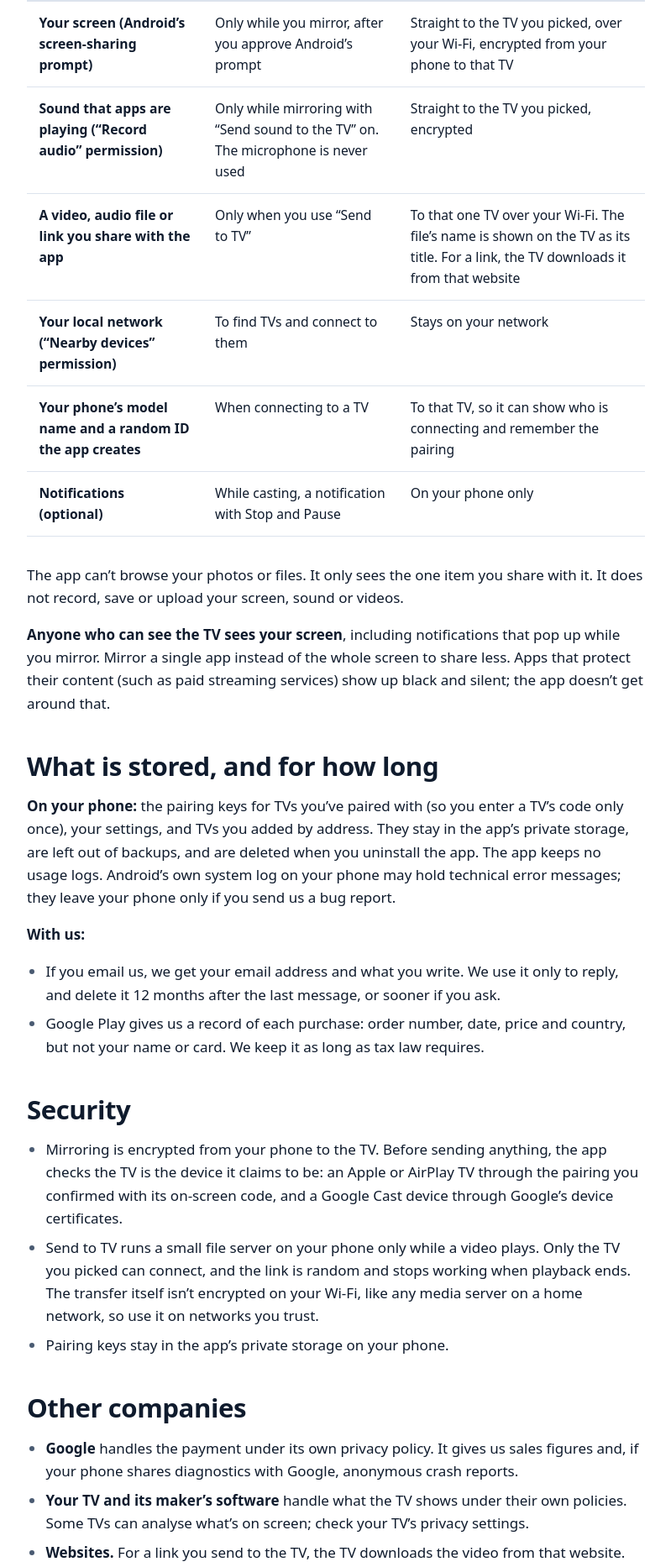
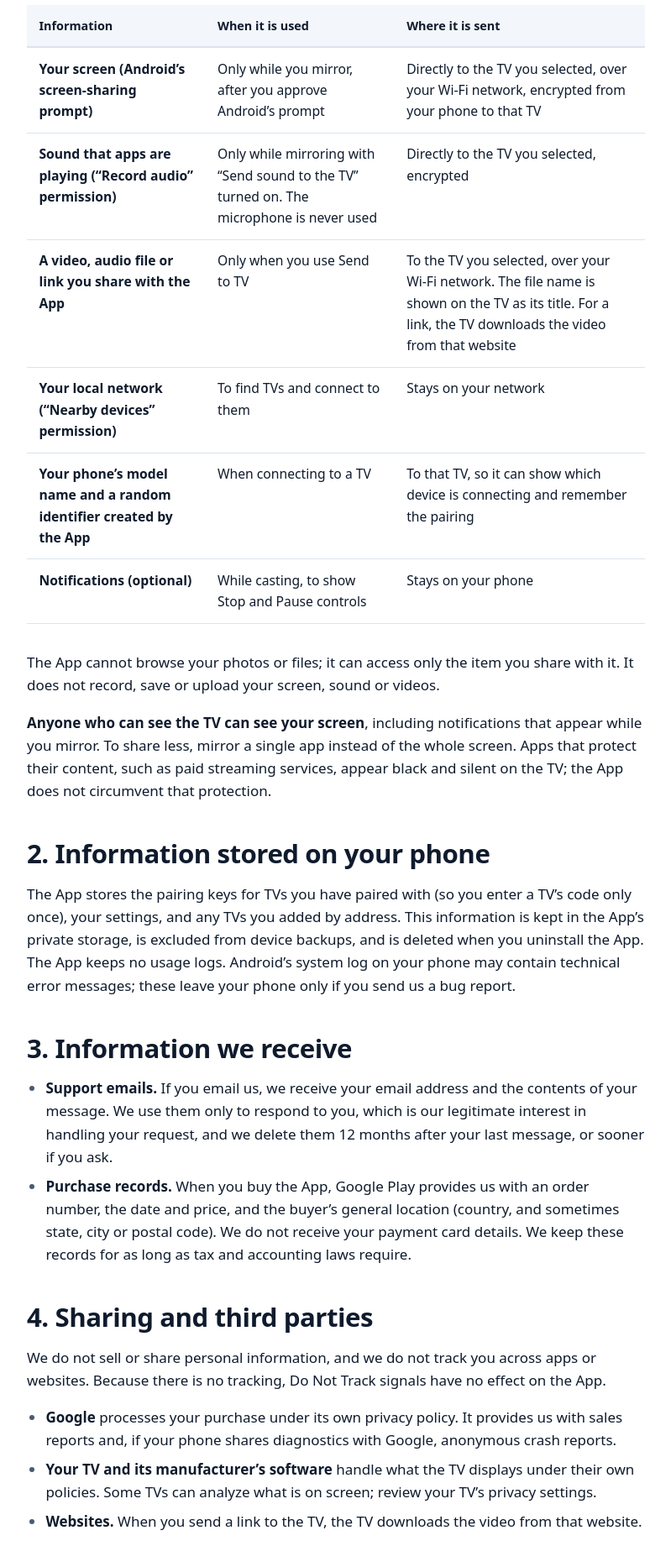
Before and after one commit to joza-solutions/casterplus-website, a plain HTML site: page out/privacy/index.html in a window 1280 px wide. Shown: the part 724-2590 px from the top of the page at 84% size, without its empty margins (48-847 px from the left). Drawn offline with Linux system fonts and the light colour scheme.

Commit message:
build: update website assets

```diff
--- a/out/privacy/index.html
+++ b/out/privacy/index.html
@@ -49,7 +49,7 @@
       <div class="wrap">
         <p class="eyebrow">Caster Plus</p>
         <h1>Privacy Policy</h1>
-        <p><em>Effective <time datetime="2026-10-03">October 3, 2026</time></em></p>
+        <p><em>Effective <time datetime="2026-10-04">October 4, 2026</time></em></p>
       </div>
     </div>
   </div>
@@ -57,106 +57,110 @@
   <main id="main" class="doc">
     <div class="wrap">
       <article class="prose">
-        <p>Caster Plus is an Android app made by Joza Solutions LLC (“we”). It mirrors your phone’s screen and sound to a TV you choose, and plays videos you choose on that TV. This policy describes the information the app uses, where that information is sent, and what we retain.</p>
+        <p>This Privacy Policy explains how Joza Solutions LLC (“Joza Solutions”, “we”, “us” or “our”) handles information in connection with Caster Plus (the “App”), an Android app that mirrors your phone’s screen and sound to a TV you choose and plays videos you choose on that TV. It describes the information the App uses, where that information is sent, and what we retain.</p>
 
-        <p>Caster Plus does not collect personal information. The app has no accounts, analytics or advertising, and we do not operate any servers that receive data from it. Content you choose to mirror or send is transmitted directly from your phone to your TV.</p>
+        <p>Caster Plus does not collect personal information. The App has no accounts, analytics or advertising, and we do not operate any servers that receive data from it. Content you choose to mirror or send is transmitted directly from your phone to your TV.</p>
 
-        <h2 id="what-the-app-uses">What the app uses, and why</h2>
+        <h2 id="information-the-app-uses">1. Information the App uses</h2>
 
         <table class="data" role="table">
           <thead role="rowgroup">
             <tr role="row">
-              <th scope="col" role="columnheader">What</th>
-              <th scope="col" role="columnheader">When</th>
-              <th scope="col" role="columnheader">Where it goes</th>
+              <th scope="col" role="columnheader">Information</th>
+              <th scope="col" role="columnheader">When it is used</th>
+              <th scope="col" role="columnheader">Where it is sent</th>
             </tr>
           </thead>
           <tbody role="rowgroup">
             <tr role="row">
               <th scope="row" role="rowheader">Your screen (Android’s screen-sharing prompt)</th>
-              <td role="cell" data-label="When">Only while you mirror, after you approve Android’s prompt</td>
-              <td role="cell" data-label="Where it goes">Straight to the TV you picked, over your Wi-Fi, encrypted from your phone to that TV</td>
+              <td role="cell" data-label="When it is used">Only while you mirror, after you approve Android’s prompt</td>
+              <td role="cell" data-label="Where it is sent">Directly to the TV you selected, over your Wi-Fi network, encrypted from your phone to that TV</td>
             </tr>
             <tr role="row">
               <th scope="row" role="rowheader">Sound that apps are playing (“Record audio” permission)</th>
-              <td role="cell" data-label="When">Only while mirroring with “Send sound to the TV” on. The microphone is never used</td>
-              <td role="cell" data-label="Where it goes">Straight to the TV you picked, encrypted</td>
+              <td role="cell" data-label="When it is used">Only while mirroring with “Send sound to the TV” turned on. The microphone is never used</td>
+              <td role="cell" data-label="Where it is sent">Directly to the TV you selected, encrypted</td>
             </tr>
             <tr role="row">
-              <th scope="row" role="rowheader">A video, audio file or link you share with the app</th>
-              <td role="cell" data-label="When">Only when you use “Send to TV”</td>
-              <td role="cell" data-label="Where it goes">To that one TV over your Wi-Fi. The file’s name is shown on the TV as its title. For a link, the TV downloads it from that website</td>
+              <th scope="row" role="rowheader">A video, audio file or link you share with the App</th>
+              <td role="cell" data-label="When it is used">Only when you use Send to TV</td>
+              <td role="cell" data-label="Where it is sent">To the TV you selected, over your Wi-Fi network. The file name is shown on the TV as its title. For a link, the TV downloads the video from that website</td>
             </tr>
             <tr role="row">
               <th scope="row" role="rowheader">Your local network (“Nearby devices” permission)</th>
-              <td role="cell" data-label="When">To find TVs and connect to them</td>
-              <td role="cell" data-label="Where it goes">Stays on your network</td>
+              <td role="cell" data-label="When it is used">To find TVs and connect to them</td>
+              <td role="cell" data-label="Where it is sent">Stays on your network</td>
             </tr>
             <tr role="row">
-              <th scope="row" role="rowheader">Your phone’s model name and a random ID the app creates</th>
-              <td role="cell" data-label="When">When connecting to a TV</td>
-              <td role="cell" data-label="Where it goes">To that TV, so it can show who is connecting and remember the pairing</td>
+              <th scope="row" role="rowheader">Your phone’s model name and a random identifier created by the App</th>
+              <td role="cell" data-label="When it is used">When connecting to a TV</td>
+              <td role="cell" data-label="Where it is sent">To that TV, so it can show which device is connecting and remember the pairing</td>
             </tr>
             <tr role="row">
               <th scope="row" role="rowheader">Notifications (optional)</th>
-              <td role="cell" data-label="When">While casting, a notification with Stop and Pause</td>
-              <td role="cell" data-label="Where it goes">On your phone only</td>
+              <td role="cell" data-label="When it is used">While casting, to show Stop and Pause controls</td>
+              <td role="cell" data-label="Where it is sent">Stays on your phone</td>
             </tr>
           </tbody>
         </table>
 
-        <p>The app can’t browse your photos or files. It only sees the one item you share with it. It does not record, save or upload your screen, sound or videos.</p>
+        <p>The App cannot browse your photos or files; it can access only the item you share with it. It does not record, save or upload your screen, sound or videos.</p>
 
-        <p><strong>Anyone who can see the TV sees your screen</strong>, including notifications that pop up while you mirror. Mirror a single app instead of the whole screen to share less. Apps that protect their content (such as paid streaming services) show up black and silent; the app doesn’t get around that.</p>
+        <p><strong>Anyone who can see the TV can see your screen</strong>, including notifications that appear while you mirror. To share less, mirror a single app instead of the whole screen. Apps that protect their content, such as paid streaming services, appear black and silent on the TV; the App does not circumvent that protection.</p>
 
-        <h2 id="what-is-stored">What is stored, and for how long</h2>
+        <h2 id="information-stored">2. Information stored on your phone</h2>
 
-        <p><strong>On your phone:</strong> the pairing keys for TVs you’ve paired with (so you enter a TV’s code only once), your settings, and TVs you added by address. They stay in the app’s private storage, are left out of backups, and are deleted when you uninstall the app. The app keeps no usage logs. Android’s own system log on your phone may hold technical error messages; they leave your phone only if you send us a bug report.</p>
+        <p>The App stores the pairing keys for TVs you have paired with (so you enter a TV’s code only once), your settings, and any TVs you added by address. This information is kept in the App’s private storage, is excluded from device backups, and is deleted when you uninstall the App. The App keeps no usage logs. Android’s system log on your phone may contain technical error messages; these leave your phone only if you send us a bug report.</p>
 
-        <p><strong>With us:</strong></p>
+        <h2 id="information-we-receive">3. Information we receive</h2>
 
         <ul>
-          <li>If you email us, we get your email address and what you write. We use it only to reply, and delete it 12 months after the last message, or sooner if you ask.</li>
-          <li>Google Play gives us a record of each purchase: order number, date, price and country, but not your name or card. We keep it as long as tax law requires.</li>
+          <li><strong>Support emails.</strong> If you email us, we receive your email address and the contents of your message. We use them only to respond to you, which is our legitimate interest in handling your request, and we delete them 12 months after your last message, or sooner if you ask.</li>
+          <li><strong>Purchase records.</strong> When you buy the App, Google Play provides us with an order number, the date and price, and the buyer’s general location (country, and sometimes state, city or postal code). We do not receive your payment card details. We keep these records for as long as tax and accounting laws require.</li>
         </ul>
 
-        <h2 id="security">Security</h2>
+        <h2 id="sharing">4. Sharing and third parties</h2>
+
+        <p>We do not sell or share personal information, and we do not track you across apps or websites. Because there is no tracking, Do Not Track signals have no effect on the App.</p>
 
         <ul>
-          <li>Mirroring is encrypted from your phone to the TV. Before sending anything, the app checks the TV is the device it claims to be: an Apple or AirPlay TV through the pairing you confirmed with its on-screen code, and a Google Cast device through Google’s device certificates.</li>
-          <li>Send to TV runs a small file server on your phone only while a video plays. Only the TV you picked can connect, and the link is random and stops working when playback ends. The transfer itself isn’t encrypted on your Wi-Fi, like any media server on a home network, so use it on networks you trust.</li>
-          <li>Pairing keys stay in the app’s private storage on your phone.</li>
+          <li><strong>Google</strong> processes your purchase under its own privacy policy. It provides us with sales reports and, if your phone shares diagnostics with Google, anonymous crash reports.</li>
+          <li><strong>Your TV and its manufacturer’s software</strong> handle what the TV displays under their own policies. Some TVs can analyze what is on screen; review your TV’s privacy settings.</li>
+          <li><strong>Websites.</strong> When you send a link to the TV, the TV downloads the video from that website.</li>
         </ul>
 
-        <h2 id="other-companies">Other companies</h2>
+        <h2 id="security">5. Security</h2>
 
         <ul>
-          <li><strong>Google</strong> handles the payment under its own privacy policy. It gives us sales figures and, if your phone shares diagnostics with Google, anonymous crash reports.</li>
-          <li><strong>Your TV and its maker’s software</strong> handle what the TV shows under their own policies. Some TVs can analyse what’s on screen; check your TV’s privacy settings.</li>
-          <li><strong>Websites.</strong> For a link you send to the TV, the TV downloads the video from that website.</li>
+          <li>Mirroring is encrypted from your phone to the TV. Before sending anything, the App verifies that the TV is the device it claims to be: an Apple TV or AirPlay TV through the pairing you confirmed with its on-screen code, and a Google Cast device through Google’s device certificates.</li>
+          <li>Send to TV runs a small file server on your phone only while a video plays. Only the TV you selected can connect, and the link is random and stops working when playback ends. The transfer itself is not encrypted on your Wi-Fi network, as with other media servers on home networks, so use Send to TV on networks you trust.</li>
+          <li>Pairing keys remain in the App’s private storage on your phone.</li>
         </ul>
 
-        <p>We don’t sell or share personal information, and we don’t track you across apps or websites. Do Not Track signals change nothing, because there is no tracking to turn off.</p>
+        <p>No method of transmission or storage is completely secure. We designed the App so that as little information as possible leaves your phone.</p>
 
-        <h2 id="data-safety">Google Play’s data safety section</h2>
+        <h2 id="data-safety">6. Google Play data safety</h2>
 
-        <p>Our Google Play listing says Caster Plus collects no data and shares none. Google counts data as collected when an app sends it to the developer or to a third party. Caster Plus sends your screen, sound and videos only to your own TV, on your own network, and never to us or anyone else.</p>
+        <p>Our Google Play listing states that Caster Plus collects no data and shares none. Google considers data collected when an app sends it to the developer or to a third party. Caster Plus sends your screen, sound and videos only to your own TV on your own network, and never to us or anyone else.</p>
 
-        <h2 id="your-rights">Your rights</h2>
+        <h2 id="your-rights">7. Your rights</h2>
 
-        <p>You can ask us for a copy of anything we hold about you, or ask us to delete it. In the EU or UK you can also complain to your data protection authority. We have no record of how you use the app; we would hand over emails or purchase records only if the law requires it.</p>
+        <p>You may ask us for a copy of any personal information we hold about you, or ask us to delete it. If you are in the European Union or the United Kingdom, you may also lodge a complaint with your data protection authority. We hold no record of how you use the App, and we disclose support emails or purchase records only where the law requires it.</p>
 
-        <h2 id="children">Children</h2>
+        <h2 id="children">8. Children</h2>
 
-        <p>Caster Plus is meant for adults and is not directed at children. If a child has emailed us, tell us and we’ll delete it.</p>
+        <p>The App is intended for adults and is not directed at children. If you believe a child has emailed us, contact us and we will delete the message.</p>
 
-        <h2 id="changes">Changes</h2>
+        <h2 id="changes">9. Changes to this policy</h2>
 
-        <p>If this policy changes, the new version will be posted here with a new date. If an update would send anything new off your phone, the app will tell you first.</p>
+        <p>If we change this policy, we will post the new version here with a new effective date. If a change would cause the App to send any new information off your phone, the App will notify you before it does so.</p>
 
-        <h2 id="contact">Contact</h2>
+        <h2 id="contact">10. Contact us</h2>
 
-        <p>Joza Solutions LLC. Privacy questions: <a href="mailto:support@casterplus.com">support@casterplus.com</a>. We reply within 30 days.</p>
+        <p>Joza Solutions LLC<br>
+        Privacy questions: <a href="mailto:support@casterplus.com">support@casterplus.com</a><br>
+        We respond to privacy requests within 30 days.</p>
       </article>
     </div>
   </main>
```
